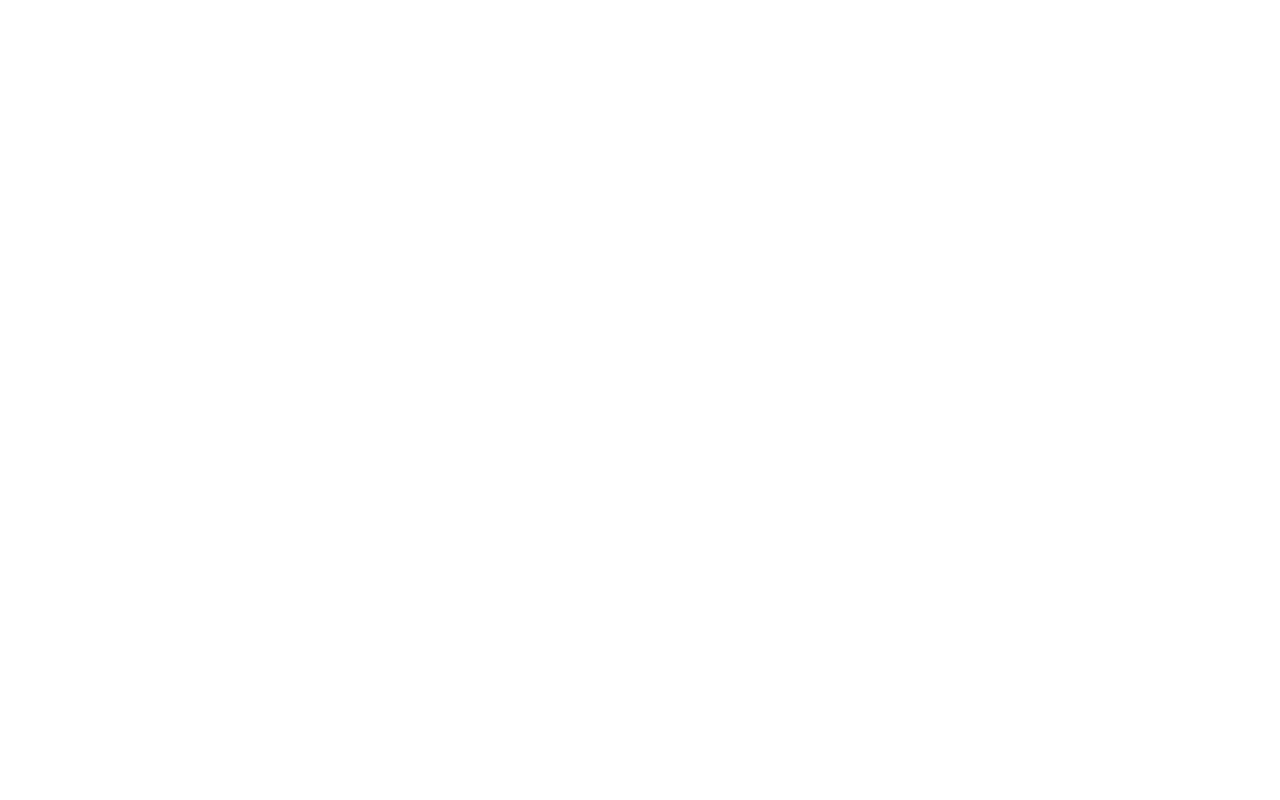
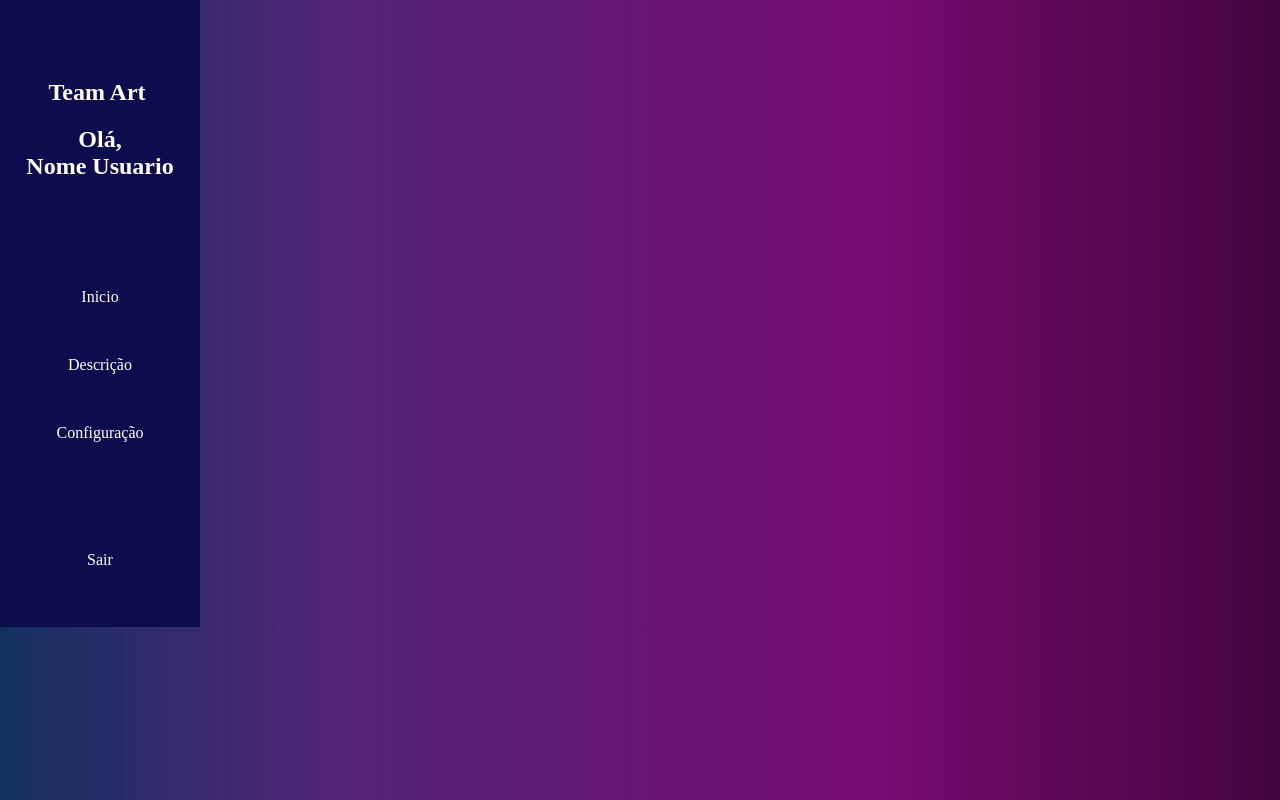
Before and after one commit to Kauan-deAlmeida/Portfolio-Projeto_Individual, a plain HTML site: page public/dashboard.html in a window 1280 px wide. Drawn offline with Linux system fonts and the light colour scheme.

Commit message:
Painel de perfil da dashboard para usuário

```diff
--- /dev/null
+++ b/public/dashboard.css
@@ -0,0 +1,43 @@
+*{
+    margin: 0;
+    padding: 0;
+    overflow: hidden;
+}
+
+body{
+    background: linear-gradient(90deg, rgba(19, 48, 96, 1) 0%, rgba(79, 37, 118, 1) 25%, rgba(119, 11, 114, 1) 68%, rgba(69, 4, 63, 1) 100%);
+    width: 100%;
+    display: flex;
+
+}
+
+/* Parte do perfil, onde tera as configurações e perfil do usuário */
+.perfil{
+    background-color: rgb(13, 13, 78);
+    width: 200px;
+    height: 49vw;
+    display: flex;
+    justify-content: space-evenly;
+    flex-direction: column;
+    align-items: center;
+    color: #fff
+}
+
+.perfil .funcoesCurso .painel{
+    margin: 50px 0;
+    text-align: center;
+    cursor: pointer;
+}
+
+.perfil .usuario h2{
+    padding: 20px 15%;
+}
+
+#usuario{
+    padding: 0;
+    text-align: center;
+}
+
+#sair{
+    cursor: pointer;
+}
--- a/public/dashboard.html
+++ b/public/dashboard.html
@@ -4,8 +4,23 @@
     <meta charset="UTF-8">
     <meta name="viewport" content="width=device-width, initial-scale=1.0">
     <title>TeamArt</title>
+    <link rel="stylesheet" href="dashboard.css">
 </head>
 <body>
+    <div class="perfil">
+        <div class="usuario">
+            <h2>Team Art</h2>
+            <h2 id="usuario">Olá, <br>Nome Usuario</h2>
+        </div>
 
+        <div class="funcoesCurso">
+            <p class="painel" id="inicio">Inicio</p>
+            <p class="painel" id="descricao">Descrição</p>
+            <p class="painel" id="configuracao">Configuração</p>
+        </div>
+        <div id="sair">
+            <p>Sair</p>
+        </div>
+    </div>
 </body>
 </html>
```
